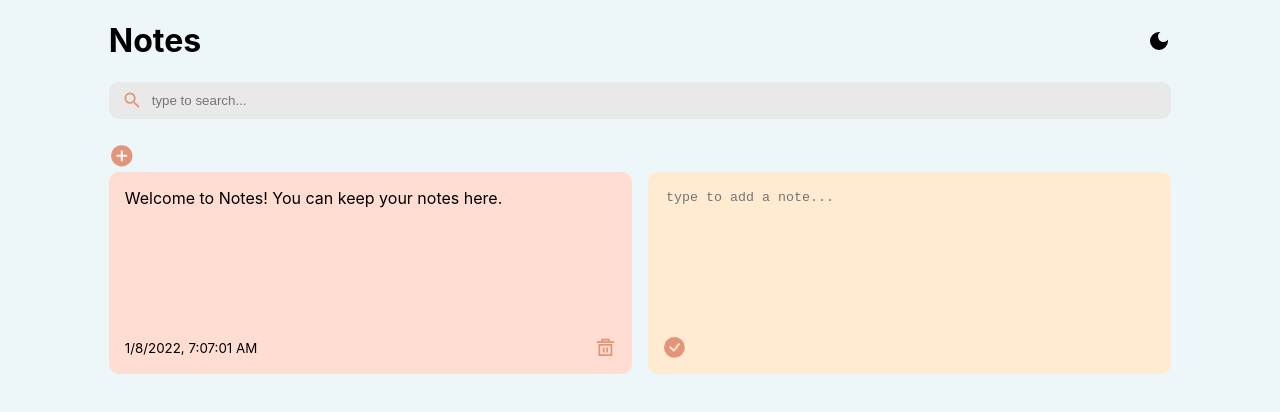
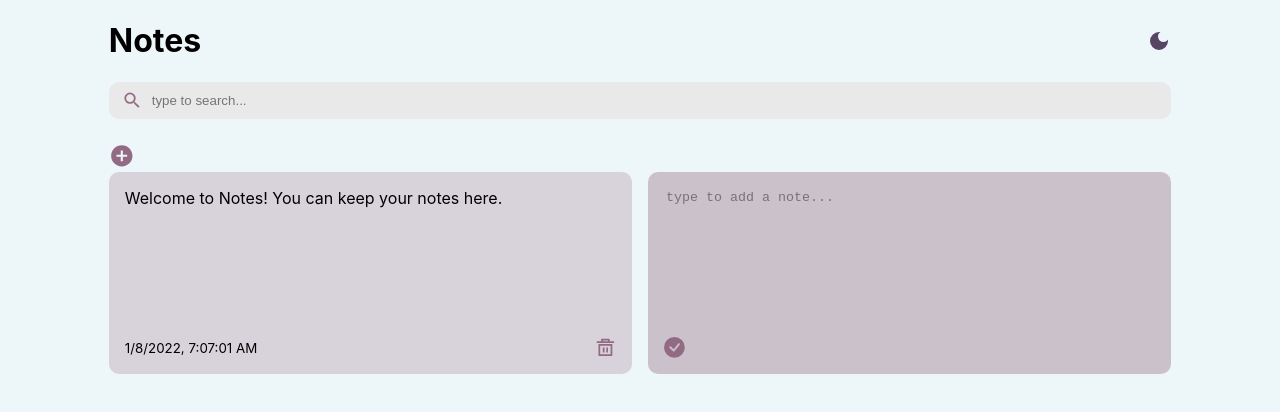
Before and after one commit to sarazm2000/NoteApp, a React (Create React App) app: page / in a window 1280 px wide. Shown: the top 412 px of the page. Built offline with nearby package versions, Linux system fonts and the light colour scheme.

Commit message:
save notes to local storage

```diff
--- a/package.json
+++ b/package.json
@@ -3,6 +3,8 @@
   "version": "0.1.0",
   "private": true,
   "dependencies": {
+    "@headlessui/react": "^1.4.2",
+    "@heroicons/react": "^1.0.5",
     "@testing-library/jest-dom": "^5.16.1",
     "@testing-library/react": "^12.1.2",
     "@testing-library/user-event": "^13.5.0",
@@ -11,6 +13,7 @@
     "react-icons": "^4.3.1",
     "react-persian-calendar-date-picker": "^1.1.6",
     "react-scripts": "5.0.0",
+    "tailwindcss": "^3.0.13",
     "web-vitals": "^2.1.3"
   },
   "scripts": {
--- a/src/App.js
+++ b/src/App.js
@@ -1,6 +1,6 @@
 import NotesList from "./components/NotesList";
 import { nanoid } from 'nanoid';
-import { useState } from "react";
+import { useState, useEffect } from "react";
 import Search from "./components/Search";
 import Header from "./components/Header";
 import AddButton from './components/AddButton';
@@ -16,6 +16,21 @@ const App = () => {
   const [darkMode, setDarkMode] = useState(false);
 
   const [addButton, setAddButton] = useState('');
+
+  useEffect(() => {
+    const savedNotes = JSON.parse(
+      localStorage.getItem('react-notes-app-data')
+    );
+    if (savedNotes) {
+      setNotes(savedNotes);
+    }
+  }, [])
+  useEffect(() => {
+    localStorage.setItem (
+      'react-notes-app-data',
+      JSON.stringify(notes)
+    );
+  },[notes]);
 
   const addNote = (text) => {
     const newNote = {
--- a/src/index.css
+++ b/src/index.css
@@ -1,13 +1,13 @@
 :root {
   --bg: #edf6f9;
-  --newNoteBg: #ffead2;
-  --noteBg: #ffddd2;
+  --newNoteBg: #cac1ca;
+  --noteBg: #9c6c8142;
   --noteHover: #fffdd2;
   --text: #000;
-  --save: #e29578;
-  --saveHover: #ff9578;
+  --save: #936a84;
+  --saveHover: #936a848f;
   --del: #ffddd2;
-  --darkBg: #212529;
+  --darkBg: #151827;
 }
 body {
   margin: 0;
@@ -25,6 +25,7 @@ code {
 }
 .dark-mode {
   background-color: var(--darkBg);
+  color: #eee;
 }
 
 .dark-mode h1 {
@@ -43,6 +44,10 @@ code {
   display: flex;
   align-items: center;
   justify-content: space-between;
+}
+
+.header svg {
+  color: #574564;
 }
 
 .notes-list{
```
Also changed, not shown: img/bg1.png (added), 1 other file (tests, documents, lock files or other folders).
